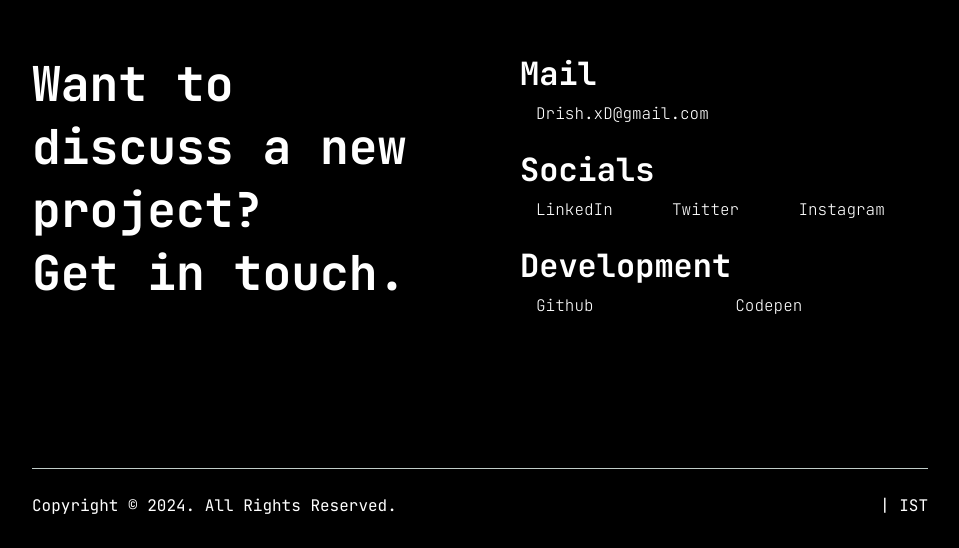
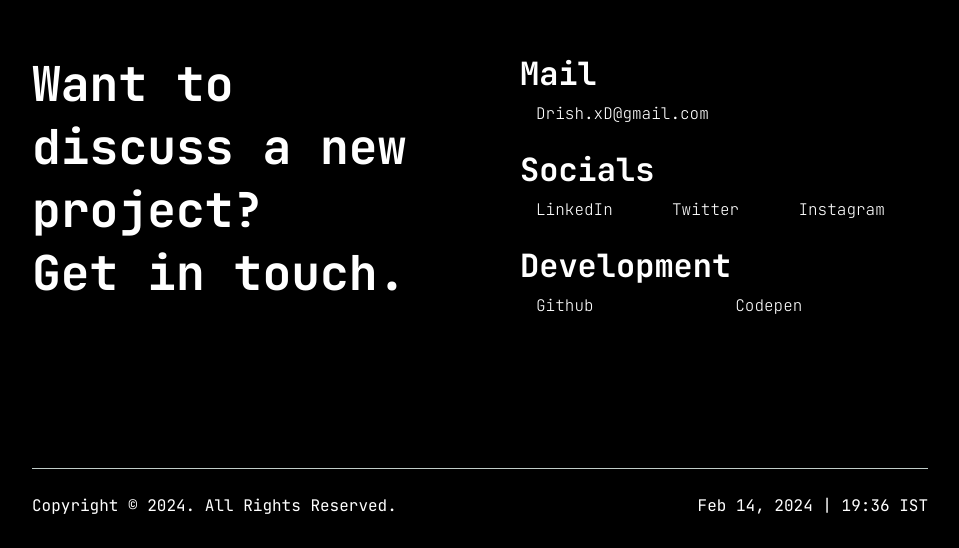
Before and after one commit to Drish-xD/Devfolio, a Next.js app: page / in a window 1280 px wide. Shown: the part 6861-7409 px from the top of the page, without its empty margins (160-1119 px from the left). Built offline with nearby package versions, Linux system fonts and the light colour scheme.

Commit message:
fix react minify error

```diff
--- a/next.config.js
+++ b/next.config.js
@@ -6,7 +6,7 @@ const path = require('path');
 
 const nextConfig = {
   trailingSlash: true,
-  reactStrictMode: true,
+  reactStrictMode: false,
   swcMinify: true,
   sassOptions: {
     includePaths: [path.join(__dirname, 'styles')]
--- a/src/components/common/Footer.tsx
+++ b/src/components/common/Footer.tsx
@@ -2,17 +2,20 @@
 
 import { useEffect, useState } from 'react';
 
-const YEAR = new Date().getFullYear();
-
 const getDateTime = () => {
   const d = new Date();
+  const year = d.getFullYear();
   const date = d.toLocaleDateString('en-US', { dateStyle: 'medium' });
   const time = d.toLocaleTimeString('en-US', { timeStyle: 'short', hour12: false });
-  return { date, time };
+  return { date, time, year };
 };
 
 export default function Footer() {
-  const [{ date, time }, setDateTime] = useState({ date: '', time: '' });
+  const [{ date, time, year }, setDateTime] = useState({ date: '', time: '', year: 0 });
+
+  useEffect(() => {
+    setDateTime(getDateTime());
+  }, []);
 
   useEffect(() => {
     const timer = setInterval(() => {
@@ -27,7 +30,7 @@ export default function Footer() {
 
   return (
     <footer className="global-section">
-      <p>Copyright &copy; {YEAR}. All rights reserved.</p>
+      <p>Copyright &copy; {year}. All rights reserved.</p>
       <time>
         {date} | {time} IST
       </time>
```
